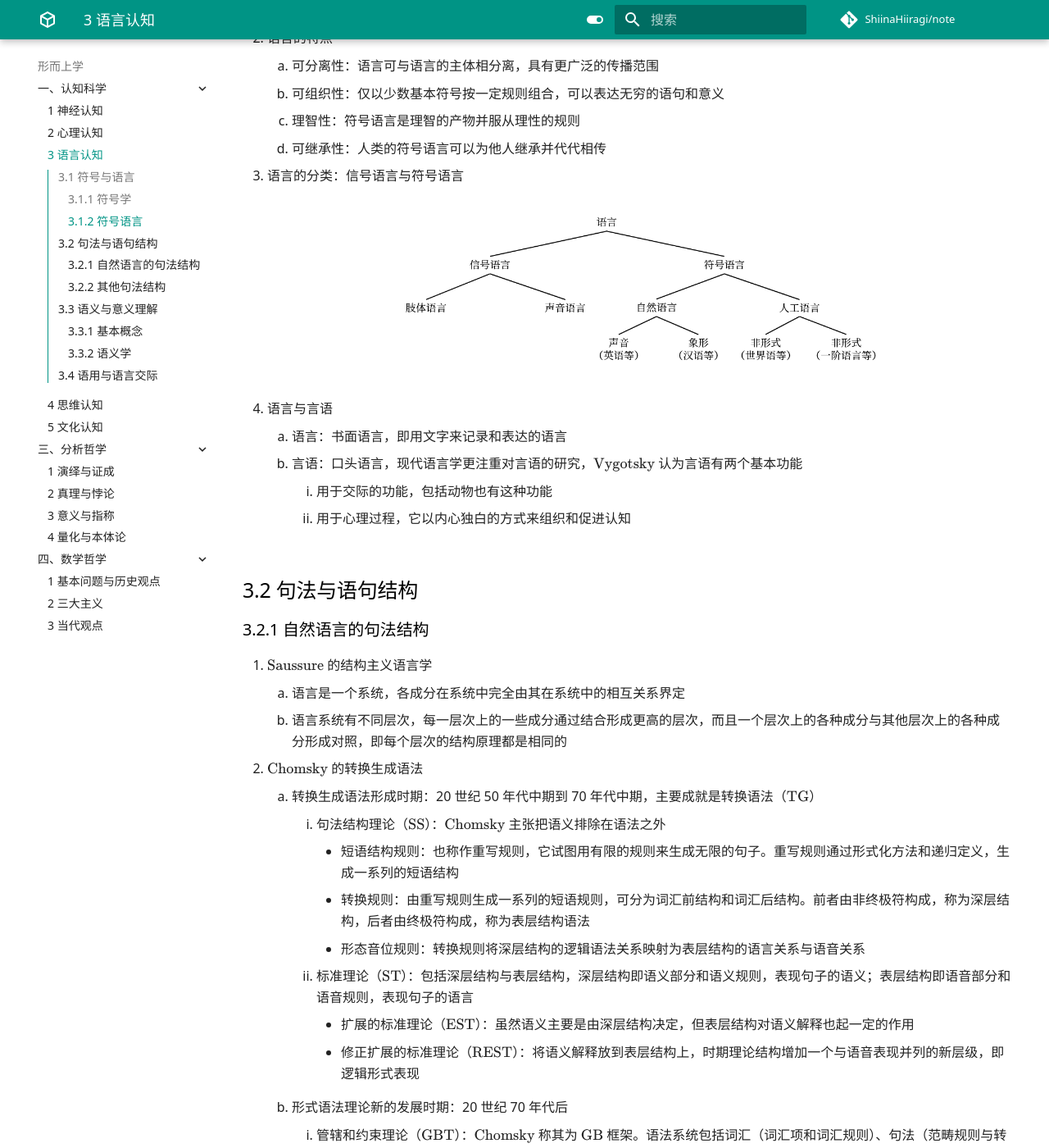
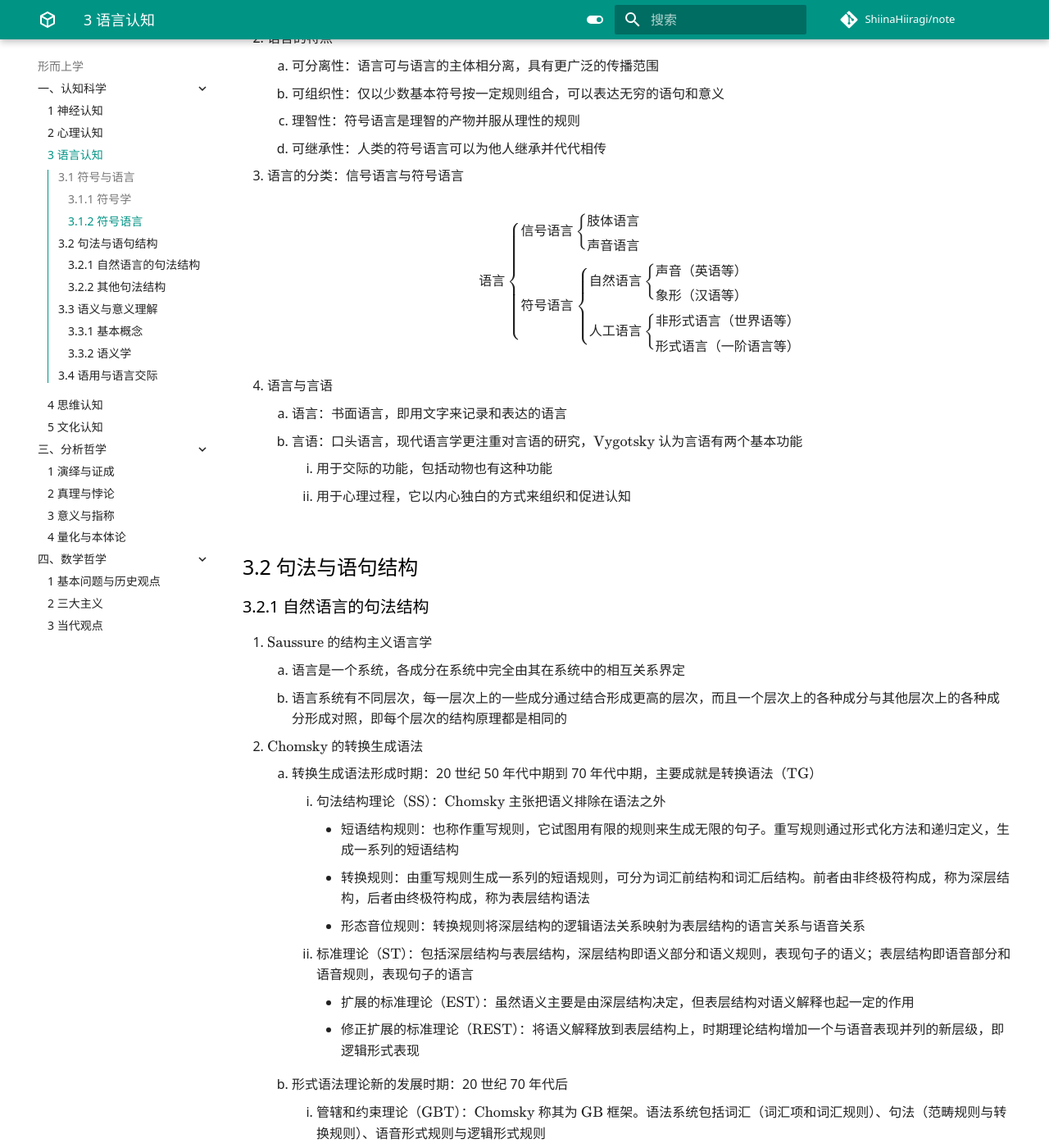
Before and after one commit to ShiinaHiiragi/note, an MkDocs documentation site: the page built from docs/meta/cogn/lang.md, in a window 1280 px wide and 1400 px high, scrolled down 1699 px. Shown: the whole window at 82% size. Built offline with MkDocs 1.6.1 and Material for MkDocs 9.7.7, drawn with Linux system fonts in a browser that asks for light colours; comment, search, counter and statistics services are not loaded.

Commit message:
remove some figures

```diff
--- a/docs/meta/cogn/lang.md
+++ b/docs/meta/cogn/lang.md
@@ -45,10 +45,24 @@
     4. 可继承性：人类的符号语言可以为他人继承并代代相传
 3. 语言的分类：信号语言与符号语言
 
-    <figure markdown>
-        ![](../assets/lang.png)
-        <style> img[src$="lang.png"] { width: 640px; } </style>
-    </figure>
+    $$
+    \textsf{语言} \left\{\begin{aligned}
+    & \textsf{信号语言} \left\{\begin{aligned}
+    & \textsf{肢体语言} \\
+    & \textsf{声音语言}
+    \end{aligned}\right. \\
+    & \textsf{符号语言} \left\{\begin{aligned}
+    & \textsf{自然语言} \left\{\begin{aligned}
+    & \textsf{声音（英语等）} \\
+    & \textsf{象形（汉语等）}
+    \end{aligned}\right. \\
+    & \textsf{人工语言} \left\{\begin{aligned}
+    & \textsf{非形式语言（世界语等）} \\
+    & \textsf{形式语言（一阶语言等）}
+    \end{aligned}\right.
+    \end{aligned}\right.
+    \end{aligned}\right.
+    $$
 
 4. 语言与言语
     1. 语言：书面语言，即用文字来记录和表达的语言
```
Also changed, not shown: docs/index.md (+1 -2 lines), docs/intro/toc.md (+3 -4 lines), docs/lang/lang/pragma.md (+18 -4 lines), docs/top/anly/curv.md (+1 -1 lines), docs/cogn/assets/lattice.png, docs/lang/assets/ast.png (deleted), docs/meta/assets/lang.png (deleted), docs/top/assets/hyperbola.png.
